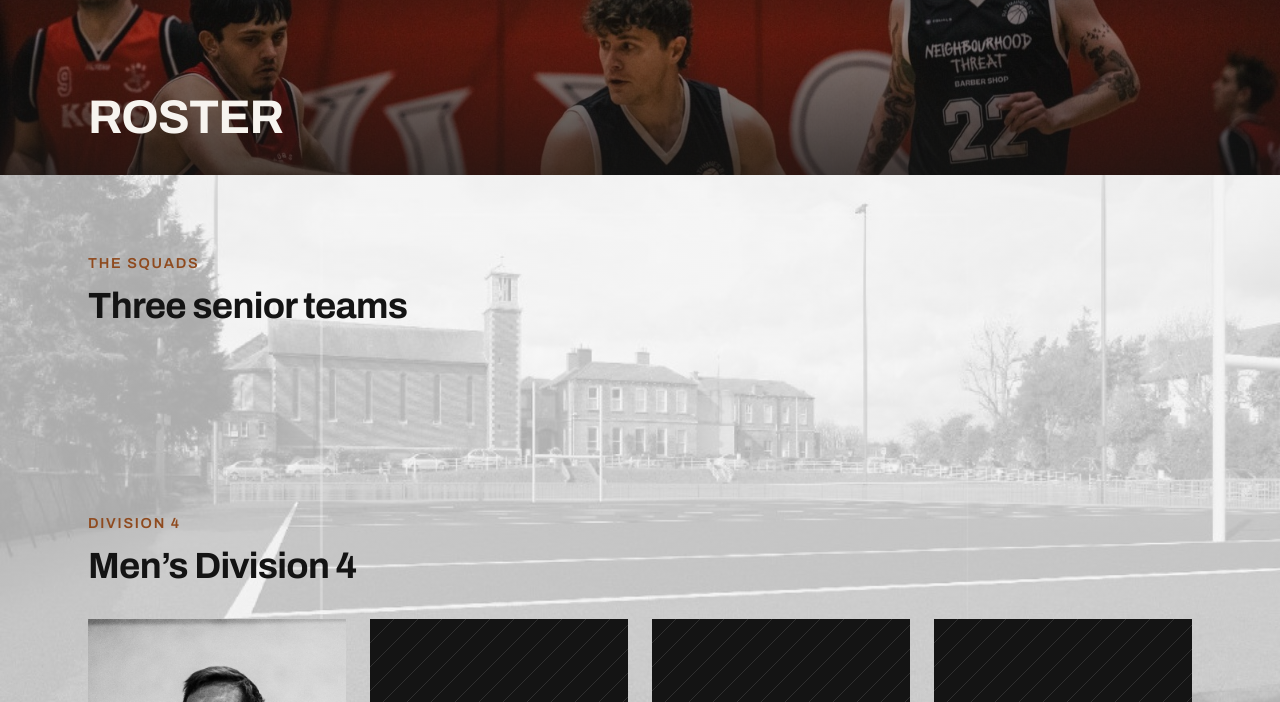
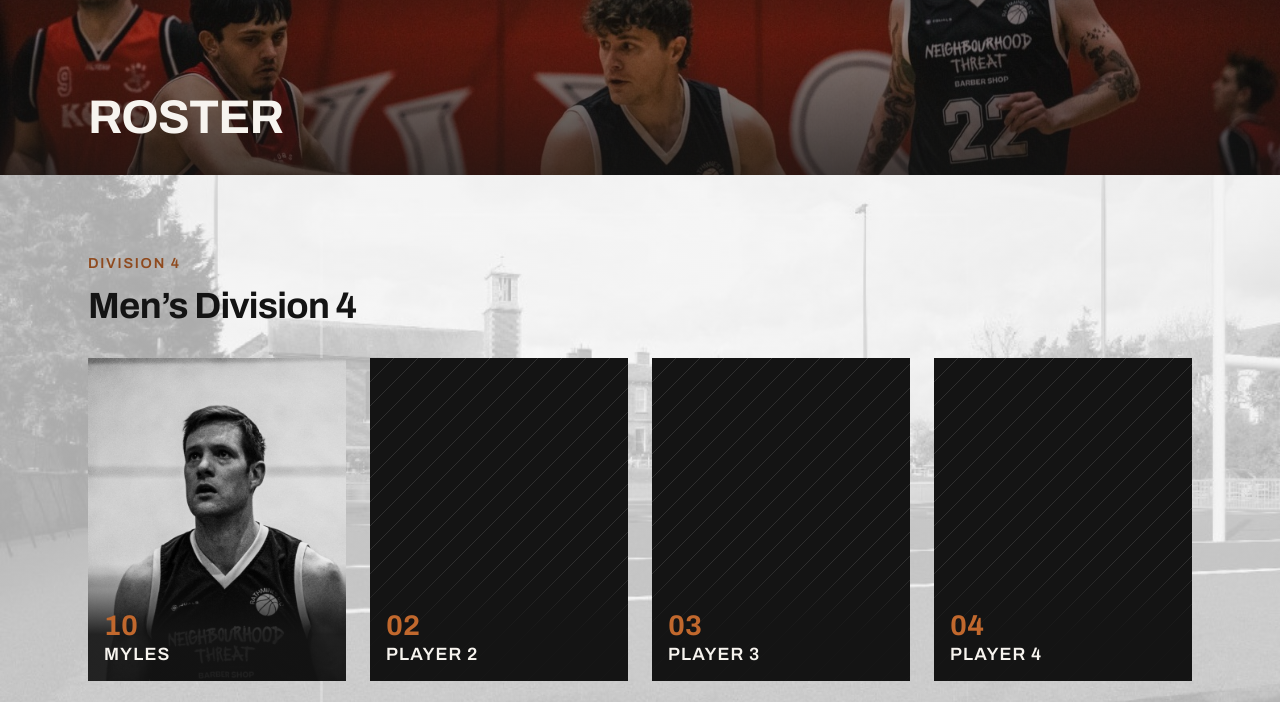
Before and after one commit to iddodi33/rbc-website, a plain HTML site: page roster.html in a window 1280 px wide. Shown: the part 81-783 px from the top of the page. Drawn offline with Linux system fonts and the light colour scheme.

Commit message:
Roster: drop the squads intro, band straight into Division 4

```diff
--- a/roster.html
+++ b/roster.html
@@ -137,18 +137,6 @@
          and is wrong; see DECISIONS.md before merging it.
          =================================================================== -->
 
-    <section class="section">
-      <div class="container">
-
-
-        <div class="section__head">
-          <p class="eyebrow">The squads</p>
-          <h2>Three senior teams</h2>
-        </div>
-
-
-      </div>
-    </section>
 
 
     <section class="section">
```
